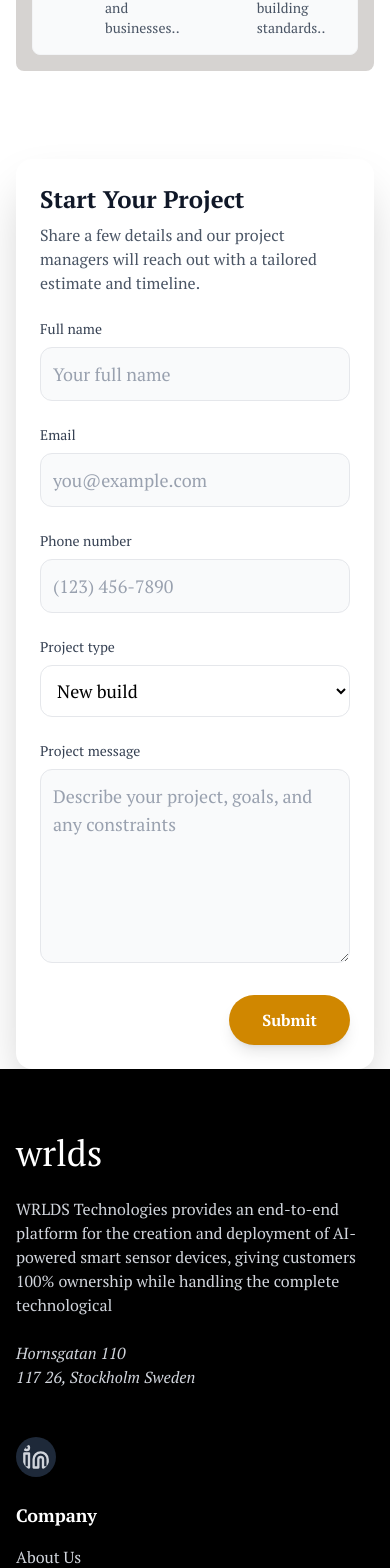
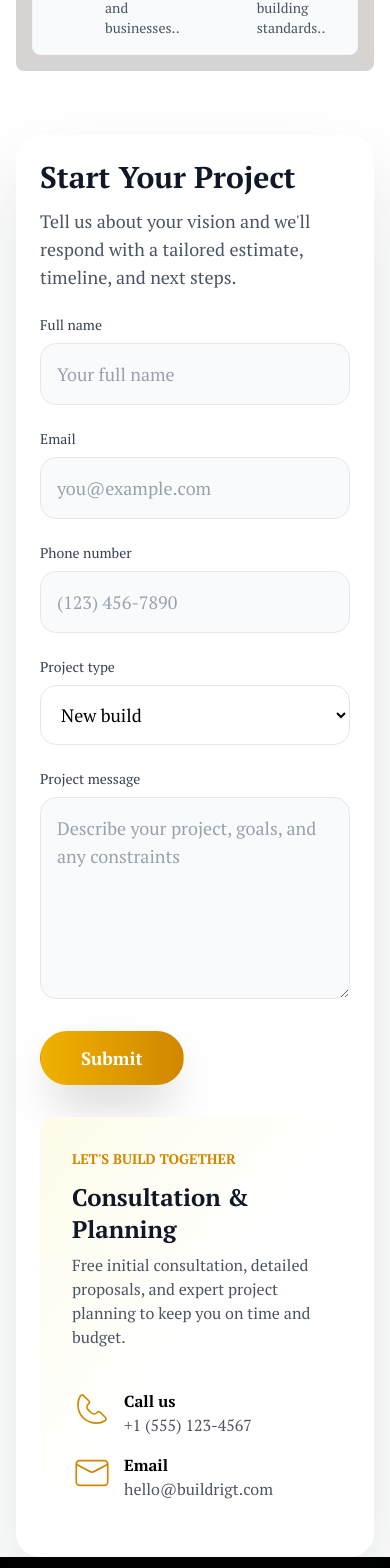
Before and after one commit to abbasolabode/Ai-Integration, a React (Vite) app: page /contactUs in a window 390 px wide. Shown: the part 1492-3060 px from the top of the page. Built offline with nearby package versions, Linux system fonts and the light colour scheme.

Commit message:
UI: Expand contact form to full-width layout and enhance visuals for tablet+

```diff
--- a/src/ui/contactUi/ContactUi.jsx
+++ b/src/ui/contactUi/ContactUi.jsx
@@ -119,54 +119,56 @@ export default function ContactUi() {
             </section>
 
             {/* Form  */}
-            <form action="" className="max-w-7xl mx-auto px-4 sm:px-6 lg:px-8">
-                <div className="bg-white rounded-2xl shadow-2xl p-6 sm:p-10 lg:p-12">
-                    <div className="max-w-[1100px] mx-auto">
+            <form action="" className="w-full max-w-screen-2xl mx-auto px-4 sm:px-6 lg:px-8 -mt-6">
+                <div className="bg-white rounded-3xl shadow-[0_40px_80px_rgba(17,24,39,0.12)] p-6 sm:p-10 lg:p-14">
+                    <div className="grid grid-cols-1 lg:grid-cols-12 gap-8 items-stretch">
+                        {/* Left: Form (wide) */}
+                        <div className="lg:col-span-7 flex flex-col justify-center">
                             <div className="mb-6">
-                            <h3 className="text-2xl sm:text-3xl md:text-4xl font-extrabold text-gray-900">Start Your Project</h3>
-                            <p className="mt-2 text-gray-600 max-w-2xl">Share a few details and our project managers will reach out with a tailored estimate and timeline.</p>
+                                <h3 className="text-3xl sm:text-4xl md:text-5xl font-extrabold text-gray-900">Start Your Project</h3>
+                                <p className="mt-3 text-gray-600 max-w-3xl text-lg">Tell us about your vision and we'll respond with a tailored estimate, timeline, and next steps.</p>
                             </div>
 
-                        <div className="grid grid-cols-1 md:grid-cols-2 lg:grid-cols-4 gap-6">
-                            <div className="lg:col-span-2">
+                            <div className="grid grid-cols-1 md:grid-cols-2 gap-6">
+                                <div className="md:col-span-2 lg:col-span-1">
                                     <label htmlFor="fullname" className="block text-sm font-medium text-gray-700">Full name</label>
                                     <input
                                         id="fullname"
                                         name="fullname"
                                         type="text"
                                         placeholder="Your full name"
-                                    className="mt-2 block w-full rounded-xl border border-gray-200 bg-gray-50 p-3 text-lg placeholder-gray-400 focus:outline-none focus:ring-2 focus:ring-yellow-400"
+                                        className="mt-2 block w-full rounded-2xl border border-gray-200 bg-gray-50 p-4 text-lg placeholder-gray-400 focus:outline-none focus:ring-4 focus:ring-yellow-200"
                                     />
                                 </div>
 
-                            <div className="lg:col-span-2">
+                                <div className="md:col-span-2 lg:col-span-1">
                                     <label htmlFor="email" className="block text-sm font-medium text-gray-700">Email</label>
                                     <input
                                         id="email"
                                         name="email"
                                         type="email"
                                         placeholder="you@example.com"
-                                    className="mt-2 block w-full rounded-xl border border-gray-200 bg-gray-50 p-3 text-lg placeholder-gray-400 focus:outline-none focus:ring-2 focus:ring-yellow-400"
+                                        className="mt-2 block w-full rounded-2xl border border-gray-200 bg-gray-50 p-4 text-lg placeholder-gray-400 focus:outline-none focus:ring-4 focus:ring-yellow-200"
                                     />
                                 </div>
 
-                            <div className="lg:col-span-2">
+                                <div className="md:col-span-2 lg:col-span-1">
                                     <label htmlFor="phone" className="block text-sm font-medium text-gray-700">Phone number</label>
                                     <input
                                         id="phone"
                                         name="phone"
                                         type="tel"
                                         placeholder="(123) 456-7890"
-                                    className="mt-2 block w-full rounded-xl border border-gray-200 bg-gray-50 p-3 text-lg placeholder-gray-400 focus:outline-none focus:ring-2 focus:ring-yellow-400"
+                                        className="mt-2 block w-full rounded-2xl border border-gray-200 bg-gray-50 p-4 text-lg placeholder-gray-400 focus:outline-none focus:ring-4 focus:ring-yellow-200"
                                     />
                                 </div>
 
-                            <div className="lg:col-span-2">
+                                <div className="md:col-span-2 lg:col-span-1">
                                     <label htmlFor="projectType" className="block text-sm font-medium text-gray-700">Project type</label>
                                     <select
                                         id="projectType"
                                         name="projectType"
-                                    className="mt-2 block w-full rounded-xl border border-gray-200 bg-white p-3 text-lg focus:outline-none focus:ring-2 focus:ring-yellow-400"
+                                        className="mt-2 block w-full rounded-2xl border border-gray-200 bg-white p-4 text-lg focus:outline-none focus:ring-4 focus:ring-yellow-200"
                                     >
                                         <option value="new-build">New build</option>
                                         <option value="renovation">Renovation</option>
@@ -175,26 +177,54 @@ export default function ContactUi() {
                                     </select>
                                 </div>
 
-                            <div className="lg:col-span-4">
+                                <div className="md:col-span-2 lg:col-span-2">
                                     <label htmlFor="message" className="block text-sm font-medium text-gray-700">Project message</label>
                                     <textarea
                                         id="message"
                                         name="message"
                                         rows="6"
                                         placeholder="Describe your project, goals, and any constraints"
-                                    className="mt-2 block w-full rounded-xl border border-gray-200 bg-gray-50 p-3 text-lg placeholder-gray-400 focus:outline-none focus:ring-2 focus:ring-yellow-400"
+                                        className="mt-2 block w-full rounded-2xl border border-gray-200 bg-gray-50 p-4 text-lg placeholder-gray-400 focus:outline-none focus:ring-4 focus:ring-yellow-200"
                                     />
                                 </div>
                             </div>
 
-                        <div className="mt-8 flex justify-end">
+                            <div className="mt-8">
                                 <button
                                     type="submit"
-                                className="inline-flex items-center px-8 py-3 border border-transparent text-base font-semibold rounded-full text-white bg-yellow-600 hover:bg-yellow-700 focus:outline-none focus:ring-2 focus:ring-offset-2 focus:ring-yellow-500 shadow-lg"
+                                    className="inline-flex items-center px-10 py-3 border border-transparent text-lg font-bold rounded-full text-white bg-gradient-to-r from-yellow-500 to-yellow-600 hover:from-yellow-600 hover:to-yellow-700 shadow-2xl"
                                 >
                                     Submit
                                 </button>
                             </div>
+                        </div>
+
+                        {/* Right: Decorative / Info panel */}
+                        <aside className="lg:col-span-5 rounded-2xl p-8 flex flex-col justify-center bg-gradient-to-br from-yellow-50 via-white to-white">
+                            <div className="mb-6">
+                                <p className="text-sm uppercase font-semibold text-yellow-600">Let's build together</p>
+                                <h4 className="mt-3 text-2xl font-extrabold text-gray-900">Consultation & Planning</h4>
+                                <p className="mt-2 text-gray-600">Free initial consultation, detailed proposals, and expert project planning to keep you on time and budget.</p>
+                            </div>
+
+                            <div className="mt-4 space-y-4">
+                                <div className="flex items-start gap-3">
+                                    <CiPhone className="w-10 h-10 text-yellow-600" />
+                                    <div>
+                                        <p className="font-semibold">Call us</p>
+                                        <p className="text-gray-600">+1 (555) 123-4567</p>
+                                    </div>
+                                </div>
+
+                                <div className="flex items-start gap-3">
+                                    <CiMail className="w-10 h-10 text-yellow-600" />
+                                    <div>
+                                        <p className="font-semibold">Email</p>
+                                        <p className="text-gray-600">hello@buildrigt.com</p>
+                                    </div>
+                                </div>
+                            </div>
+                        </aside>
                     </div>
                 </div>
             </form>
```
Lines whose indentation alone changed are shown as unchanged.
